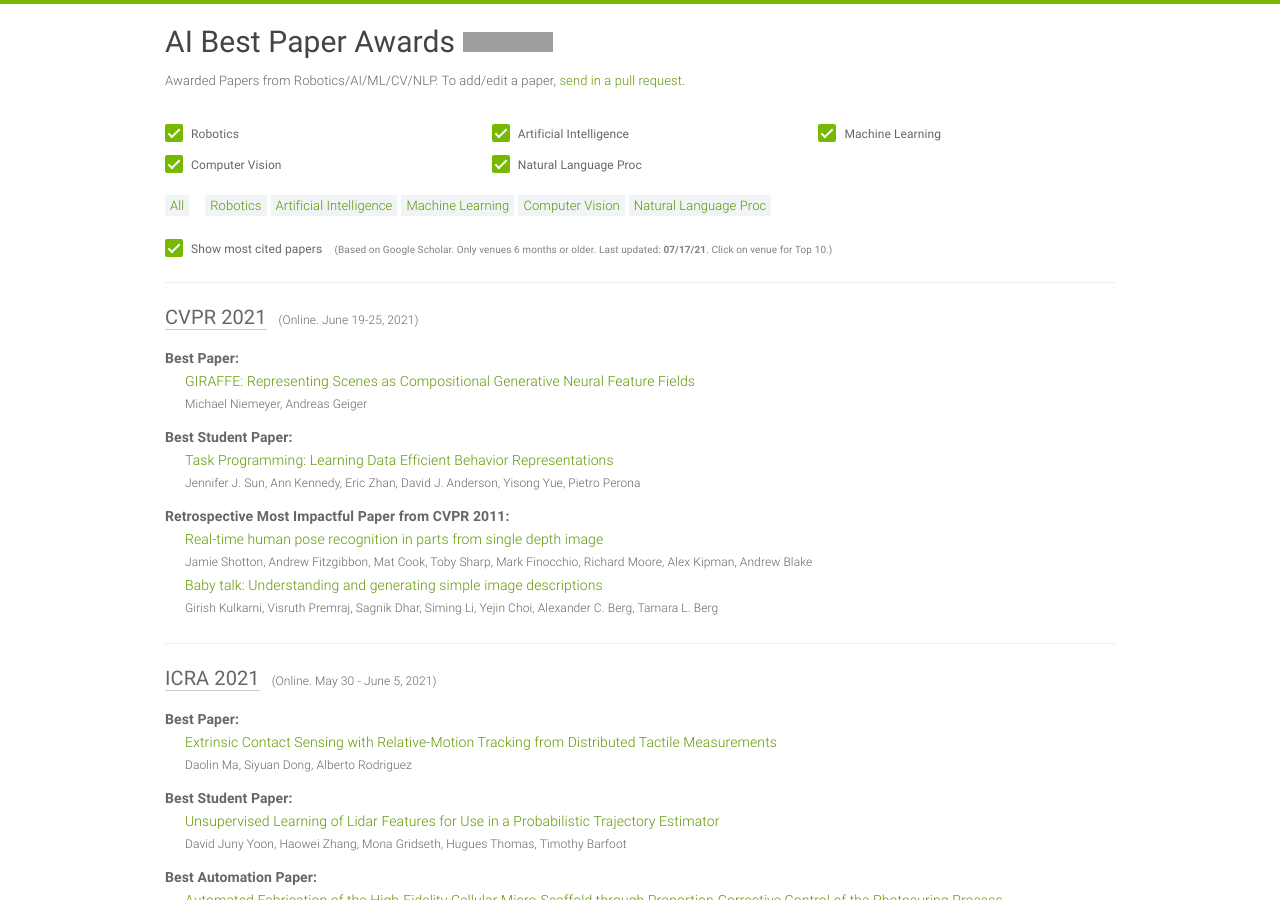
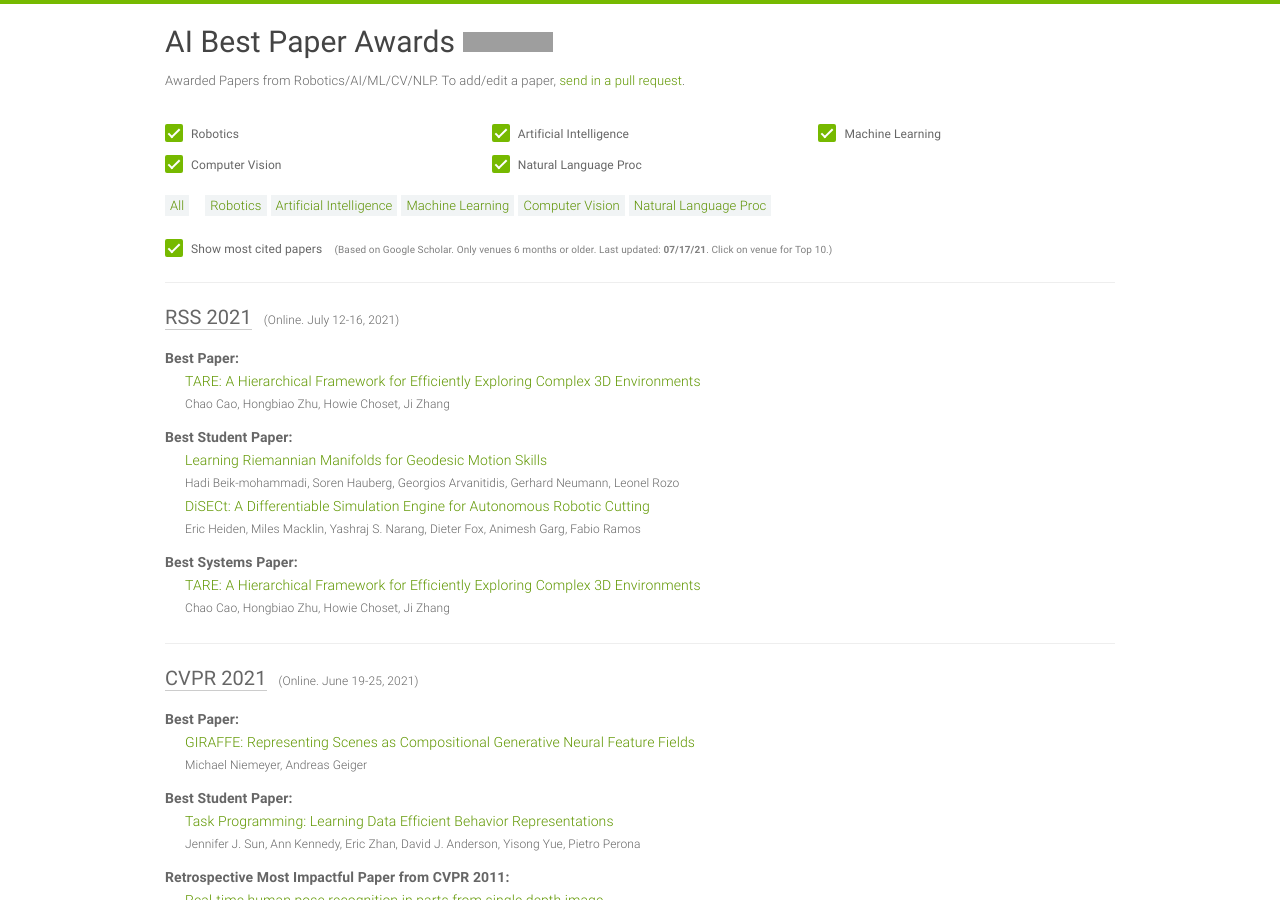
Before and after one commit to clemense/ai-bestpapers, a Jekyll site: the page built from index.html, in a window 1280 px wide and 900 px high. Built offline with Jekyll 4.4.1, drawn with Linux system fonts in a browser that asks for light colours; grey boxes are pictures that could not be loaded.

Commit message:
add RSS 2021

```diff
--- a/_data/papers.yml
+++ b/_data/papers.yml
@@ -1,4 +1,33 @@
 ---
+
+- venue: RSS
+  year: 2021
+  awards:
+  - award: Best Paper
+    title: 'TARE: A Hierarchical Framework for Efficiently Exploring Complex 3D Environments'
+    link: https://roboticsconference.org/program/papers/018/
+    author: Chao Cao, Hongbiao Zhu, Howie Choset, Ji Zhang
+    source: https://roboticsconference.org/program/awards/
+  - award: Best Student Paper
+    title: Learning Riemannian Manifolds for Geodesic Motion Skills
+    link: https://roboticsconference.org/program/papers/082/
+    author: Hadi Beik-mohammadi, Soren Hauberg, Georgios Arvanitidis, Gerhard Neumann,
+      Leonel Rozo
+    source: https://roboticsconference.org/program/awards/
+  - award: Best Student Paper
+    title: 'DiSECt: A Differentiable Simulation Engine for Autonomous Robotic Cutting'
+    link: https://roboticsconference.org/program/papers/067/
+    author: Eric Heiden, Miles Macklin, Yashraj S. Narang, Dieter Fox, Animesh Garg,
+      Fabio Ramos
+    source: https://roboticsconference.org/program/awards/
+  - award: Best Systems Paper
+    title: 'TARE: A Hierarchical Framework for Efficiently Exploring Complex 3D Environments'
+    link: https://roboticsconference.org/program/papers/018/
+    author: Chao Cao, Hongbiao Zhu, Howie Choset, Ji Zhang
+    source: https://roboticsconference.org/program/awards/
+  place: Online
+  date: July 12-16, 2021
+  sub: RO
 
 - venue: CVPR
   year: 2021
@@ -216,7 +245,7 @@
     link: https://www.aclweb.org/anthology/2020.emnlp-main.445/
     source: https://2020.emnlp.org/blog/2020-11-19-best-papers/
   - award: Best Demonstration Paper
-    title: "\U0001F917 Transformers: State-of-the-art Natural Language Processing"
+    title: '🤗 Transformers: State-of-the-art Natural Language Processing'
     author: Thomas Wolf, Lysandre Debut, Victor Sanh, Julien Chaumond, Clement Delangue,
       Anthony Moi, Pierric Cistac, Tim Rault, Rémi Louf, Morgan Funtowicz, Joe Davison,
       Sam Shleifer, Patrick von Platen, Clara Ma, Yacine Jernite, Julien Plu, Canwen
```
